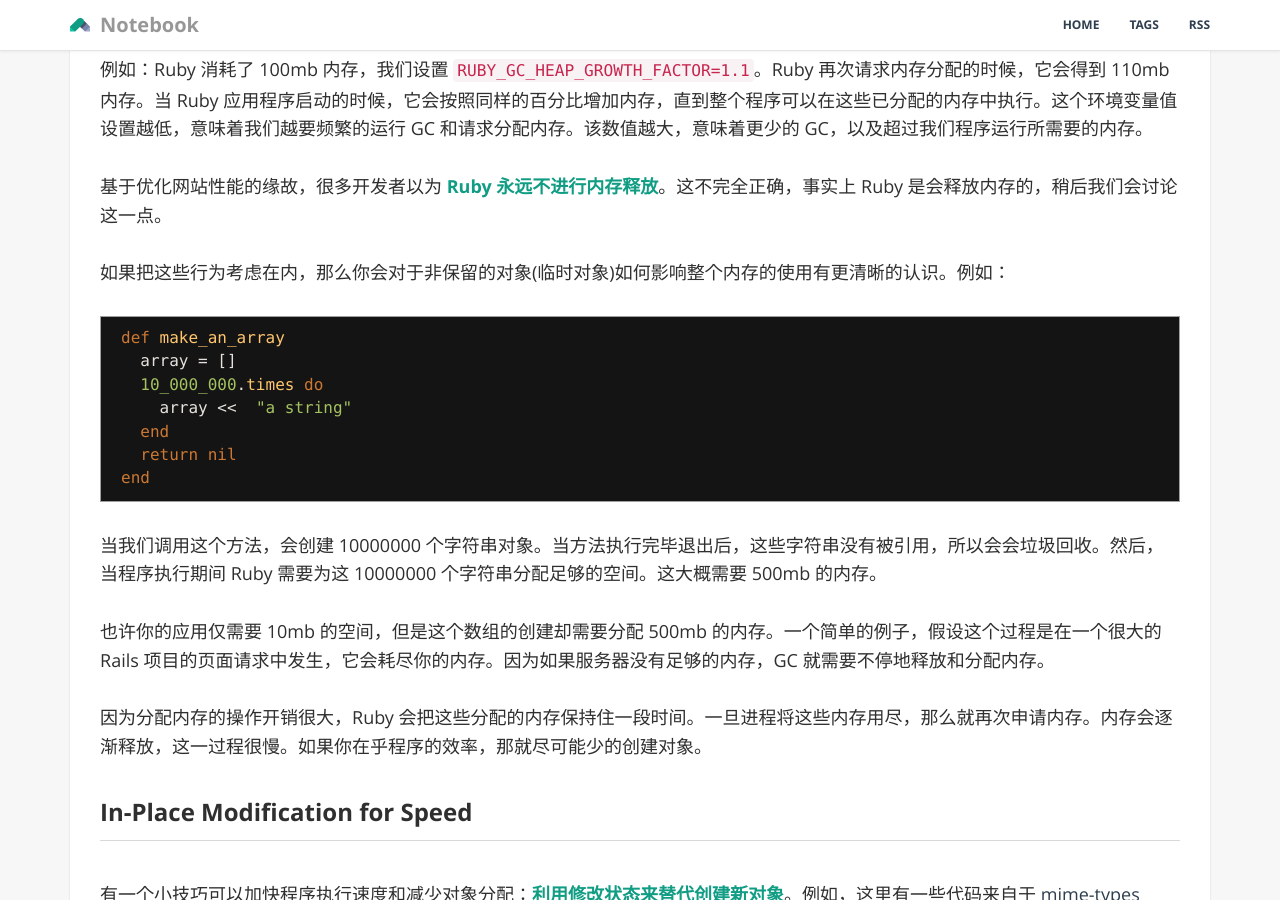
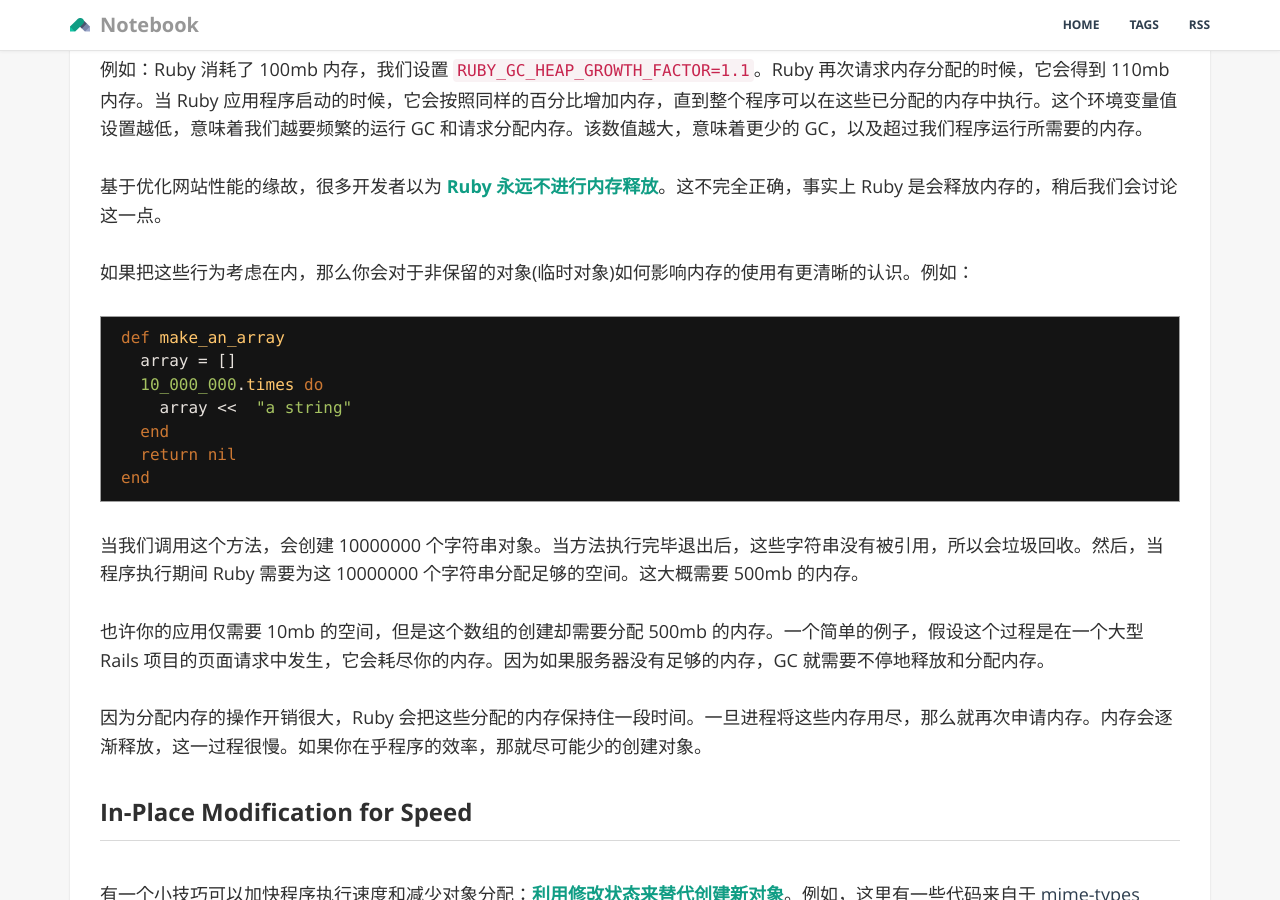
Before and after one commit to GiaoGiaoCat/GiaoGiaoCat.github.io, a Jekyll site: the page built from _posts/201505/2015-05-15-How-Ruby-Uses-Memory.md, in a window 1280 px wide and 900 px high, scrolled down 2927 px. Built offline with Jekyll 4.4.1, drawn with Linux system fonts in a browser that asks for light colours; Markdown is read by kramdown in place of the engine named in the settings; some of the changed text lies outside the part shown.

Commit message:
change some text

````diff
--- a/_posts/201505/2015-05-15-How-Ruby-Uses-Memory.md
+++ b/_posts/201505/2015-05-15-How-Ruby-Uses-Memory.md
@@ -99,7 +99,7 @@ User.where(name: "schneems").first
 
 基于优化网站性能的缘故，很多开发者以为 **Ruby 永远不进行内存释放**。这不完全正确，事实上 Ruby 是会释放内存的，稍后我们会讨论这一点。
 
-如果把这些行为考虑在内，那么你会对于非保留的对象(临时对象)如何影响整个内存的使用有更清晰的认识。例如：
+如果把这些行为考虑在内，那么你会对于非保留的对象(临时对象)如何影响内存的使用有更清晰的认识。例如：
 
 ```ruby
 def make_an_array
@@ -111,9 +111,9 @@ def make_an_array
 end
 ```
 
-当我们调用这个方法，会创建 10000000 个字符串对象。当方法执行完毕退出后，这些字符串没有被引用，所以会会垃圾回收。然后，当程序执行期间 Ruby 需要为这 10000000 个字符串分配足够的空间。这大概需要 500mb 的内存。
+当我们调用这个方法，会创建 10000000 个字符串对象。当方法执行完毕退出后，这些字符串没有被引用，所以会垃圾回收。然后，当程序执行期间 Ruby 需要为这 10000000 个字符串分配足够的空间。这大概需要 500mb 的内存。
 
-也许你的应用仅需要 10mb 的空间，但是这个数组的创建却需要分配 500mb 的内存。一个简单的例子，假设这个过程是在一个很大的 Rails 项目的页面请求中发生，它会耗尽你的内存。因为如果服务器没有足够的内存，GC 就需要不停地释放和分配内存。
+也许你的应用仅需要 10mb 的空间，但是这个数组的创建却需要分配 500mb 的内存。一个简单的例子，假设这个过程是在一个大型 Rails 项目的页面请求中发生，它会耗尽你的内存。因为如果服务器没有足够的内存，GC 就需要不停地释放和分配内存。
 
 因为分配内存的操作开销很大，Ruby 会把这些分配的内存保持住一段时间。一旦进程将这些内存用尽，那么就再次申请内存。内存会逐渐释放，这一过程很慢。如果你在乎程序的效率，那就尽可能少的创建对象。
 
````
Also changed, not shown: other parts of _posts/201505/2015-05-15-How-Ruby-Uses-Memory.md (+2 -2 lines).
